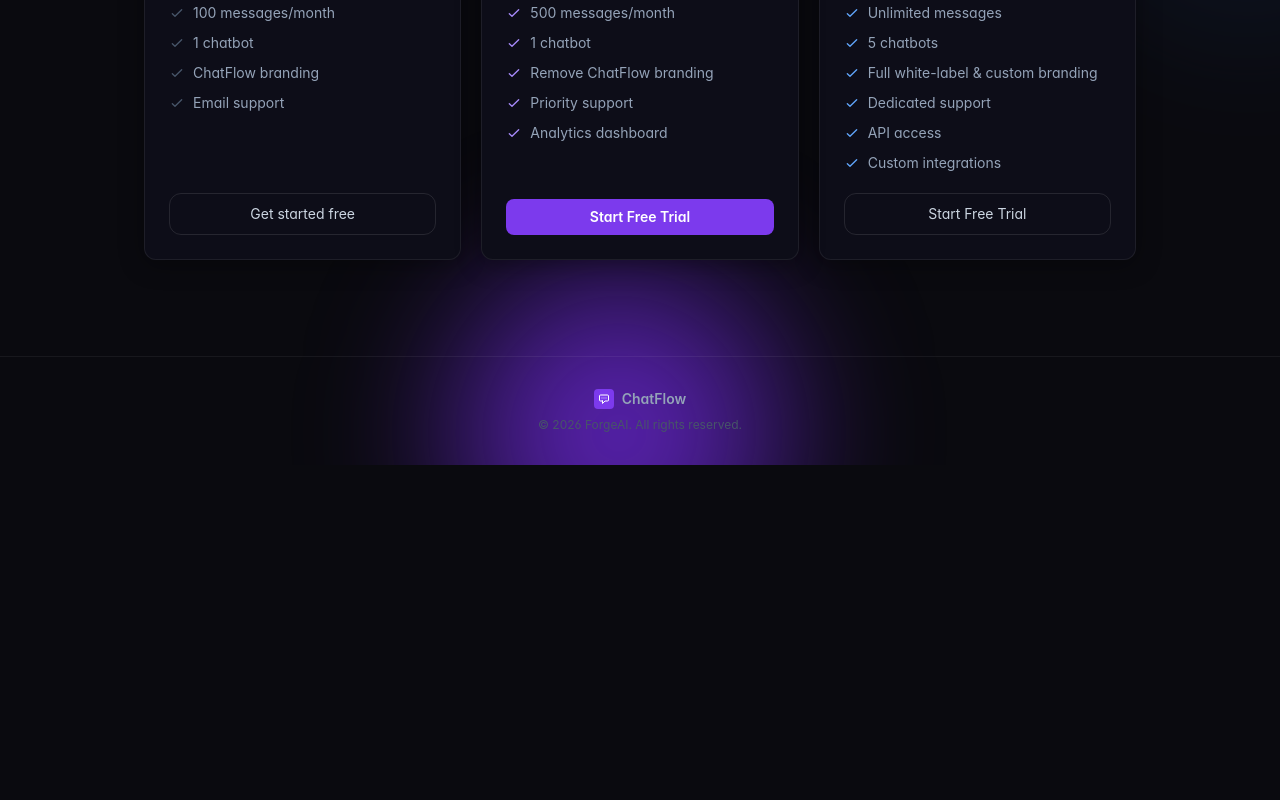
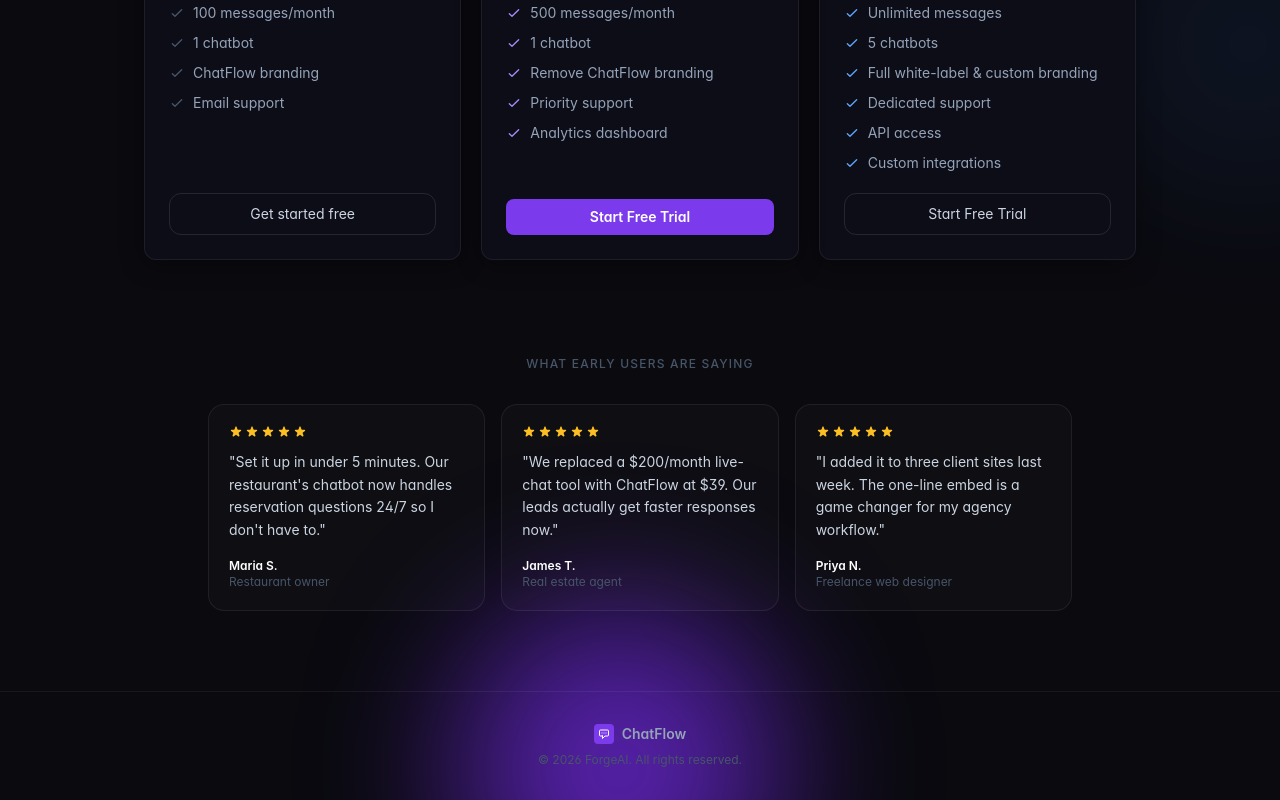
Before and after one commit to ryzzed/chatflow-dashboard, a React (Vite) app: page / in a window 1280 px wide. Shown: the part 1095-1895 px from the top of the page. Before the commit the page ends 1560 px from the top, so only its background shows below. Built offline with nearby package versions, Linux system fonts and the light colour scheme; no server answers.

Commit message:
feat: add testimonials section to landing page
Three 5-star testimonials from restaurant owner, real estate agent, and
freelance web designer — covering the three main target segments. Improves
conversion by establishing social proof before the pricing section.

```diff
--- a/src/pages/LandingPage.tsx
+++ b/src/pages/LandingPage.tsx
@@ -191,6 +191,45 @@ export default function LandingPage() {
         </div>
       </section>
 
+      {/* Social proof */}
+      <section className="relative z-10 max-w-4xl mx-auto px-4 pb-20">
+        <p className="text-center text-xs font-medium text-slate-600 uppercase tracking-widest mb-8">What early users are saying</p>
+        <div className="grid md:grid-cols-3 gap-4">
+          {[
+            {
+              quote: "Set it up in under 5 minutes. Our restaurant's chatbot now handles reservation questions 24/7 so I don't have to.",
+              author: 'Maria S.',
+              role: 'Restaurant owner',
+            },
+            {
+              quote: "We replaced a $200/month live-chat tool with ChatFlow at $39. Our leads actually get faster responses now.",
+              author: 'James T.',
+              role: 'Real estate agent',
+            },
+            {
+              quote: 'I added it to three client sites last week. The one-line embed is a game changer for my agency workflow.',
+              author: 'Priya N.',
+              role: 'Freelance web designer',
+            },
+          ].map(({ quote, author, role }) => (
+            <div key={author} className="rounded-2xl border border-white/[0.07] bg-white/[0.02] p-5">
+              <div className="flex gap-0.5 mb-3">
+                {[...Array(5)].map((_, i) => (
+                  <svg key={i} className="w-3.5 h-3.5 text-amber-400" fill="currentColor" viewBox="0 0 20 20">
+                    <path d="M9.049 2.927c.3-.921 1.603-.921 1.902 0l1.07 3.292a1 1 0 00.95.69h3.462c.969 0 1.371 1.24.588 1.81l-2.8 2.034a1 1 0 00-.364 1.118l1.07 3.292c.3.921-.755 1.688-1.54 1.118l-2.8-2.034a1 1 0 00-1.175 0l-2.8 2.034c-.784.57-1.838-.197-1.539-1.118l1.07-3.292a1 1 0 00-.364-1.118L2.98 8.72c-.783-.57-.38-1.81.588-1.81h3.461a1 1 0 00.951-.69l1.07-3.292z"/>
+                  </svg>
+                ))}
+              </div>
+              <p className="text-sm text-slate-300 leading-relaxed mb-4">"{quote}"</p>
+              <div>
+                <p className="text-xs font-semibold text-white">{author}</p>
+                <p className="text-xs text-slate-600">{role}</p>
+              </div>
+            </div>
+          ))}
+        </div>
+      </section>
+
       {/* Footer */}
       <footer className="relative z-10 border-t border-white/[0.06] py-8 px-4 text-center">
         <div className="flex items-center justify-center gap-2 mb-2">
```
